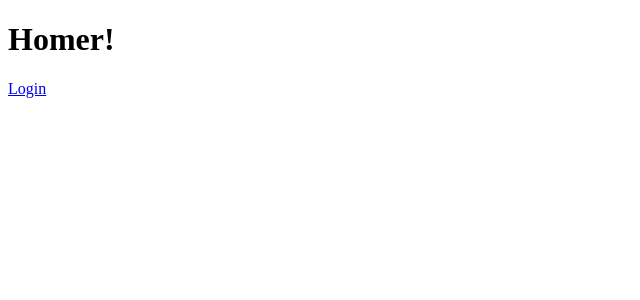
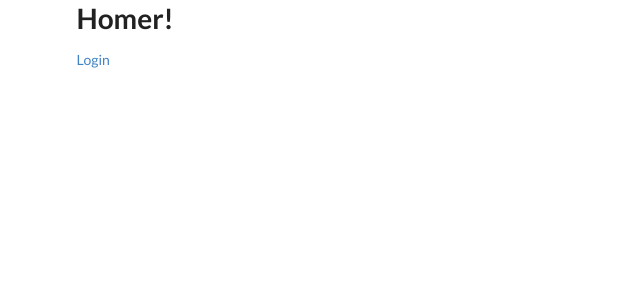
Before and after one commit to kurtzilla-mark2/bookworm-react, a React (Create React App) app: page / in a window 1280 px wide. Shown: the top 300 px of the page, without its empty margins (0-640 px from the left). Built offline with nearby package versions, Linux system fonts and the light colour scheme.

Commit message:
semantic ui setup

```diff
--- a/package.json
+++ b/package.json
@@ -3,11 +3,14 @@
   "version": "0.1.0",
   "private": true,
   "dependencies": {
+    "classnames": "^2.2.5",
     "react": "^15.6.1",
     "react-dom": "^15.6.1",
     "react-router": "^4.2.0",
     "react-router-dom": "^4.2.2",
-    "react-scripts": "1.0.12"
+    "react-scripts": "1.0.12",
+    "semantic-ui-css": "^2.2.12",
+    "semantic-ui-react": "^0.72.0"
   },
   "scripts": {
     "start": "react-scripts start",
--- a/src/App.js
+++ b/src/App.js
@@ -5,7 +5,7 @@
 import LoginPage from './components/pages/LoginPage';
 
 const App = () => (
-  <div>
+  <div className="ui container">
     <Route path="/" exact component={HomePage} />
     <Route path="/login" exact component={LoginPage} />
   </div>
--- a/src/index.js
+++ b/src/index.js
@@ -4,6 +4,7 @@
 
 import App from './App';
 import registerServiceWorker from './registerServiceWorker';
+import 'semantic-ui-css/semantic.min.css';
 
 ReactDOM.render(<BrowserRouter>
   <App />
```
Also changed, not shown: 1 other file (tests, documents, lock files or other folders).
